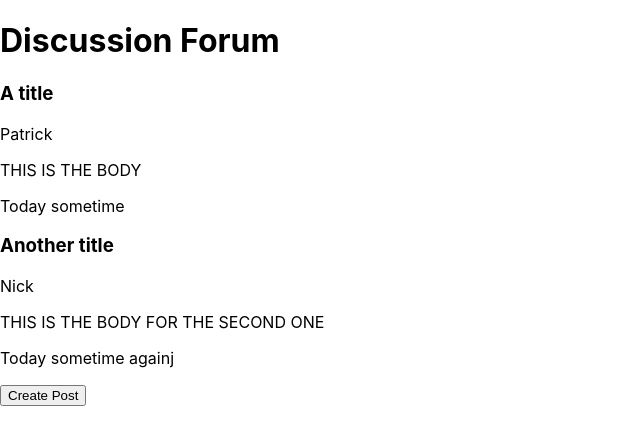
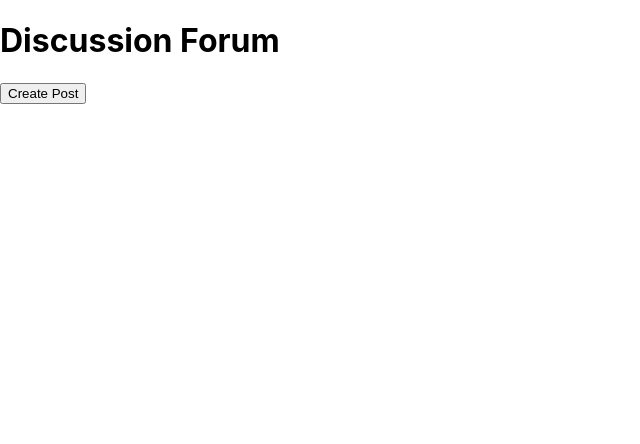
Before and after one commit to Patrick-Dolan/discussion-forum, a React (Create React App) app: page / in a window 1280 px wide. Shown: the top 444 px of the page, without its empty margins (0-640 px from the left). Built offline with nearby package versions, Linux system fonts and the light colour scheme.

Commit message:
add state to forum control via redux
Co-authored-by: Nick Sullivan <nicholassull@users.noreply.github.com>
Co-authored-by: chrisdfghjkl <chrisdfghjkl@users.noreply.github.com>
Co-authored-by: marnionrails <marnionrails@users.noreply.github.com>

```diff
--- a/src/components/ForumControl.js
+++ b/src/components/ForumControl.js
@@ -1,7 +1,7 @@
 import React from 'react';
 import NewPostForm from './NewPostForm';
 import PostList from './PostList';
-// import { connect } from 'react-redux';
+import { connect } from 'react-redux';
 import PropTypes from 'prop-types';
 
 class ForumControl extends React.Component {
@@ -10,24 +10,6 @@ class ForumControl extends React.Component {
     this.state = {
       selectedPost: null,
       formVisibleOnPage: false,
-      mainPostList: [
-        {
-          title: "A title",
-          author: "Patrick",
-          postBody: "THIS IS THE BODY",
-          date: "Today sometime",
-          id: "1",
-          key: "1"
-        },
-        {
-          title: "Another title",
-          author: "Nick",
-          postBody: "THIS IS THE BODY FOR THE SECOND ONE",
-          date: "Today sometime againj",
-          id: "2",
-          key: "2"
-        }
-      ]
     };
   }
 
@@ -38,23 +20,33 @@ class ForumControl extends React.Component {
   }
 
   handleAddingNewPostToList = (newPost) => {
-    const newMainPostList = this.state.mainPostList.concat(newPost);
-    this.setState({mainPostList: newMainPostList,
-                  formVisibleOnPage: false});
+    const { dispatch } = this.props;
+    const action = {
+      type: "ADD_POST",
+      author: newPost.author,
+      title: newPost.title,
+      date: newPost.date,
+      postBody: newPost.postBody,
+      id: newPost.id
+    };
+    dispatch(action);
+    this.setState({formVisibleOnPage: false});
+    //const newMainPostList = this.state.mainPostList.concat(newPost);
+    //this.setState({mainPostList: newMainPostList,
+                  // formVisibleOnPage: false});
   }
 
   render() {
     let currentlyVisibleState = null;
-    let buttonText
+    let buttonText = null;
 
     if (this.state.formVisibleOnPage) {
       currentlyVisibleState = <NewPostForm onNewPostCreation={this.handleAddingNewPostToList}/>;
       buttonText = "Back";
     } else {
-      currentlyVisibleState = <PostList postList={this.state.mainPostList} />
+      currentlyVisibleState = <PostList postList={this.props.mainPostList} />
       buttonText = "Create Post"
     }
-
     return (
       <>
       {currentlyVisibleState}
@@ -65,8 +57,16 @@ class ForumControl extends React.Component {
 }
 
 ForumControl.propTypes = {
-  mainPostList: PropTypes.array,
+  mainPostList: PropTypes.object
   // formVisibleOnPage: PropTypes.bool
 }
 
+const mapStateToProps = state => {
+  return {
+    mainPostList: state
+  }
+}
+
+ForumControl = connect(mapStateToProps)(ForumControl);
+
 export default ForumControl;
--- a/src/components/PostList.js
+++ b/src/components/PostList.js
@@ -3,24 +3,22 @@ import Post from "./Post";
 import PropTypes from "prop-types";
 
 function PostList(props) {
-  const { postList } = props;
   return (
     <>
-      {postList.map((element, index) =>
+      {Object.values(props.postList).map((element) =>
         <Post
         title = {element.title}
         author = {element.author}
         postBody = {element.postBody}
         date = {element.date}
-        id = {element.id}
-        key = {index}/>
+        id = {element.id}/>
       )}
     </>
     );
 }
 
 PostList.propTypes = {
-  postList: PropTypes.array,
+  postList: PropTypes.object,
   // onPostSelection: PropTypes.func
 }
 
--- a/src/index.js
+++ b/src/index.js
@@ -8,6 +8,8 @@ import PostListReducer from "./reducers/post-list-reducer";
 
 const store = createStore(PostListReducer);
 
+store.subscribe(() => console.log(store.getState()));
+
 const root = ReactDOM.createRoot(document.getElementById('root'));
 root.render(
   <Provider store = {store}>
--- a/src/reducers/post-list-reducer.js
+++ b/src/reducers/post-list-reducer.js
@@ -1,4 +1,4 @@
-export default (state = {}, action) => {
+function Reducer(state = {}, action) {
   const {title, author, date, postBody, id} = action;
   switch (action.type) {
     case 'ADD_POST':
@@ -19,3 +19,5 @@ export default (state = {}, action) => {
       return state;
   }
 };
+
+export default Reducer;
```
